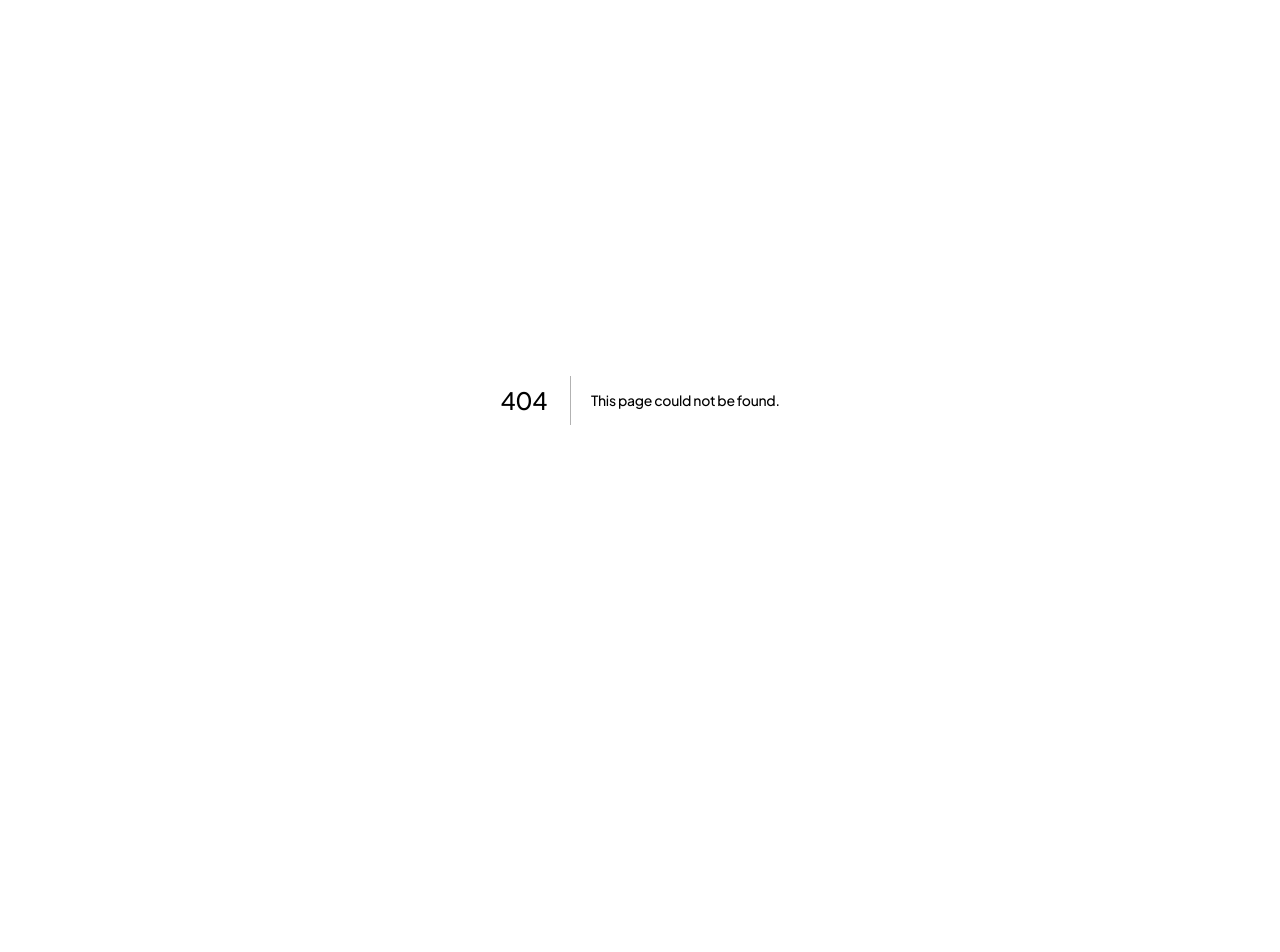
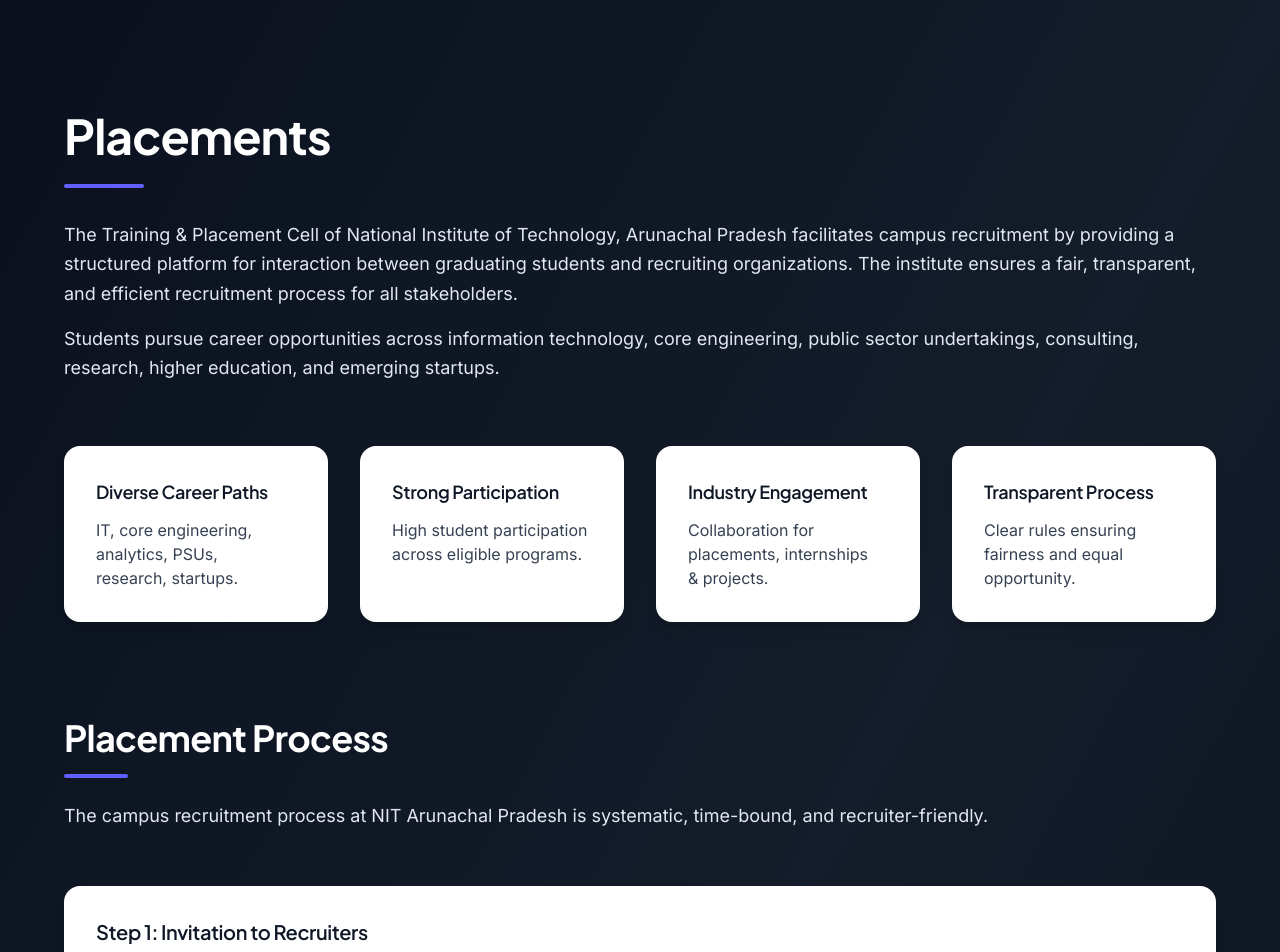
Before and after one commit to coding-pundit-nitap/Tnp, a Next.js app: page /placements in a window 1280 px wide. Before the commit this address had no page. Shown: the top 952 px of the page. Before the commit the page ends 800 px from the top, so only its background shows below. Built offline with nearby package versions, Linux system fonts and the light colour scheme.

Commit message:
pages: add placements statistics and why-recruit pages

```diff
--- /dev/null
+++ b/app/placements/page.tsx
@@ -0,0 +1,121 @@
+export default function PlacementsPage() {
+  return (
+    <section className="relative bg-linear-to-br from-slate-900 via-slate-800 to-slate-900 py-28 px-6 text-white">
+      {/* subtle overlay */}
+      <div className="absolute inset-0 bg-black/30" />
+
+      <div className="relative mx-auto max-w-6xl">
+        {/* Page Title */}
+        <h1 className="text-4xl font-bold sm:text-5xl">Placements</h1>
+        <div className="mt-6 h-1 w-20 rounded-full bg-indigo-500" />
+
+        {/* Intro */}
+        <p className="mt-8 text-lg leading-relaxed text-slate-200">
+          The Training & Placement Cell of National Institute of Technology,
+          Arunachal Pradesh facilitates campus recruitment by providing a
+          structured platform for interaction between graduating students and
+          recruiting organizations. The institute ensures a fair, transparent,
+          and efficient recruitment process for all stakeholders.
+        </p>
+
+        <p className="mt-4 text-lg leading-relaxed text-slate-200">
+          Students pursue career opportunities across information technology,
+          core engineering, public sector undertakings, consulting, research,
+          higher education, and emerging startups.
+        </p>
+
+        {/* Placement Highlights */}
+        <div className="mt-16 grid gap-8 sm:grid-cols-2 lg:grid-cols-4">
+          {[
+            {
+              title: "Diverse Career Paths",
+              desc: "IT, core engineering, analytics, PSUs, research, startups.",
+            },
+            {
+              title: "Strong Participation",
+              desc: "High student participation across eligible programs.",
+            },
+            {
+              title: "Industry Engagement",
+              desc: "Collaboration for placements, internships & projects.",
+            },
+            {
+              title: "Transparent Process",
+              desc: "Clear rules ensuring fairness and equal opportunity.",
+            },
+          ].map((item) => (
+            <div
+              key={item.title}
+              className="rounded-xl bg-white p-8 text-gray-900 shadow-lg"
+            >
+              <h3 className="text-lg font-semibold">{item.title}</h3>
+              <p className="mt-3 text-gray-700">{item.desc}</p>
+            </div>
+          ))}
+        </div>
+
+        {/* Placement Process */}
+        <div className="mt-24">
+          <h2 className="text-3xl font-bold sm:text-4xl">Placement Process</h2>
+          <div className="mt-4 h-1 w-16 rounded-full bg-indigo-500" />
+
+          <p className="mt-6 text-lg text-slate-200">
+            The campus recruitment process at NIT Arunachal Pradesh is
+            systematic, time-bound, and recruiter-friendly.
+          </p>
+
+          <div className="mt-14 space-y-8">
+            {[
+              {
+                step: "Step 1: Invitation to Recruiters",
+                desc: "Formal invitation and sharing of institutional and student information.",
+              },
+              {
+                step: "Step 2: Job Description & Eligibility",
+                desc: "Recruiters share job roles, eligibility, CTC and timelines.",
+              },
+              {
+                step: "Step 3: Student Registration",
+                desc: "Eligible students register via the placement portal.",
+              },
+              {
+                step: "Step 4: Pre-Placement Interaction",
+                desc: "Organizations introduce roles, culture and growth paths.",
+              },
+              {
+                step: "Step 5: Assessment & Selection",
+                desc: "Written tests, interviews and selection rounds.",
+              },
+              {
+                step: "Step 6: Offer Declaration",
+                desc: "Final offers communicated and coordinated with T&P Cell.",
+              },
+              {
+                step: "Step 7: Joining & Follow-Up",
+                desc: "Support for onboarding and transition to industry.",
+              },
+            ].map((item, index) => (
+              <div
+                key={index}
+                className="rounded-xl bg-white p-8 text-gray-900 shadow-lg"
+              >
+                <h3 className="text-xl font-semibold">{item.step}</h3>
+                <p className="mt-3 text-gray-700">{item.desc}</p>
+              </div>
+            ))}
+          </div>
+        </div>
+
+        {/* Closing */}
+        <div className="mt-24 rounded-xl bg-white p-10 text-gray-900 shadow-lg">
+          <h3 className="text-2xl font-semibold">Commitment to Recruiters</h3>
+          <p className="mt-4 text-lg leading-relaxed text-gray-700">
+            The Training & Placement Cell is committed to long-term partnerships
+            with recruiting organizations, ensuring smooth coordination,
+            professional conduct, and a positive recruitment experience.
+          </p>
+        </div>
+      </div>
+    </section>
+  );
+}
--- /dev/null
+++ b/app/why-recruit/page.tsx
@@ -0,0 +1,110 @@
+import Image from "next/image";
+
+export default function WhyRecruit() {
+  const recruiters = [
+    { name: "Infosys", logo: "/recruiters/infosys.png" },
+    { name: "TCS", logo: "/recruiters/tcs.png" },
+    { name: "Wipro", logo: "/recruiters/wipro.png" },
+    { name: "Deloitte", logo: "/recruiters/deloitte.png" },
+    { name: "Capgemini", logo: "/recruiters/capgemini.png" },
+    { name: "Cognizant", logo: "/recruiters/cognizant.png" },
+    { name: "Accenture", logo: "/recruiters/accenture.png" },
+    { name: "Samsung", logo: "/recruiters/samsung.png" },
+    { name: "Tech Mahindra", logo: "/recruiters/techmahindra.png" },
+    { name: "Larsen & Toubro", logo: "/recruiters/lnt.png" },
+    { name: "IBM", logo: "/recruiters/ibm.png" },
+  ];
+
+  return (
+    <section className="relative bg-linear-to-br from-slate-900 via-slate-800 to-slate-900 py-28 px-6 text-white">
+      {/* overlay */}
+      <div className="absolute inset-0 bg-black/30" />
+
+      <div className="relative mx-auto max-w-6xl">
+        {/* Title */}
+        <h1 className="text-4xl font-bold sm:text-5xl">
+          Why Recruit from NIT Arunachal Pradesh
+        </h1>
+
+        <div className="mt-6 h-1 w-20 rounded-full bg-indigo-500" />
+
+        {/* Intro */}
+        <p className="mt-8 text-lg leading-relaxed text-slate-200">
+          National Institute of Technology, Arunachal Pradesh (NIT AP) is an
+          Institute of National Importance under the Ministry of Education,
+          Government of India. The institute is committed to producing graduates
+          with strong technical foundations, professional discipline, and
+          industry readiness.
+        </p>
+
+        {/* Main Content */}
+        <div className="mt-16 grid gap-10 sm:grid-cols-2">
+          <InfoCard
+            title="Industry-Aligned Curriculum"
+            text="Strong engineering fundamentals integrated with modern tools, technologies, and application-oriented learning."
+          />
+          <InfoCard
+            title="Hands-On Projects & Practical Exposure"
+            text="Multiple mini-projects and a comprehensive capstone project addressing real-world problems."
+          />
+          <InfoCard
+            title="Internships & Industrial Training"
+            text="Encouragement and support for internships with industries, startups, research organizations, and PSUs."
+          />
+          <InfoCard
+            title="Professional Skills & Workplace Readiness"
+            text="Focused training in communication, teamwork, ethics, and professional conduct."
+          />
+          <InfoCard
+            title="Structured Placement Support"
+            text="Transparent, time-bound recruitment process coordinated by the Training & Placement Cell."
+          />
+        </div>
+
+        {/* Past Recruiters */}
+        <div className="mt-28">
+          <h2 className="text-3xl font-bold sm:text-4xl">Past Recruiters</h2>
+
+          <div className="mt-4 h-1 w-16 rounded-full bg-indigo-500" />
+
+          <p className="mt-6 text-lg text-slate-200">
+            Students of NIT Arunachal Pradesh have been recruited by leading
+            organizations across technology, consulting, and core engineering
+            sectors.
+          </p>
+
+          <div className="mt-12 grid grid-cols-2 gap-8 sm:grid-cols-3 lg:grid-cols-4">
+            {recruiters.map((r) => (
+              <div
+                key={r.name}
+                className="flex items-center justify-center rounded-xl bg-white p-6 shadow-lg transition hover:-translate-y-1 hover:shadow-xl"
+              >
+                <Image
+                  src={r.logo}
+                  alt={r.name}
+                  width={140}
+                  height={60}
+                  className="object-contain grayscale opacity-80 transition hover:opacity-100 hover:grayscale-0"
+                />
+              </div>
+            ))}
+          </div>
+
+          <p className="mt-8 text-sm text-slate-400">
+            *The above list is indicative and not exhaustive.
+          </p>
+        </div>
+      </div>
+    </section>
+  );
+}
+
+/* Reusable Card */
+function InfoCard({ title, text }: { title: string; text: string }) {
+  return (
+    <div className="rounded-xl bg-white p-8 text-gray-900 shadow-lg">
+      <h3 className="text-xl font-semibold">{title}</h3>
+      <p className="mt-4 text-gray-700">{text}</p>
+    </div>
+  );
+}
```
